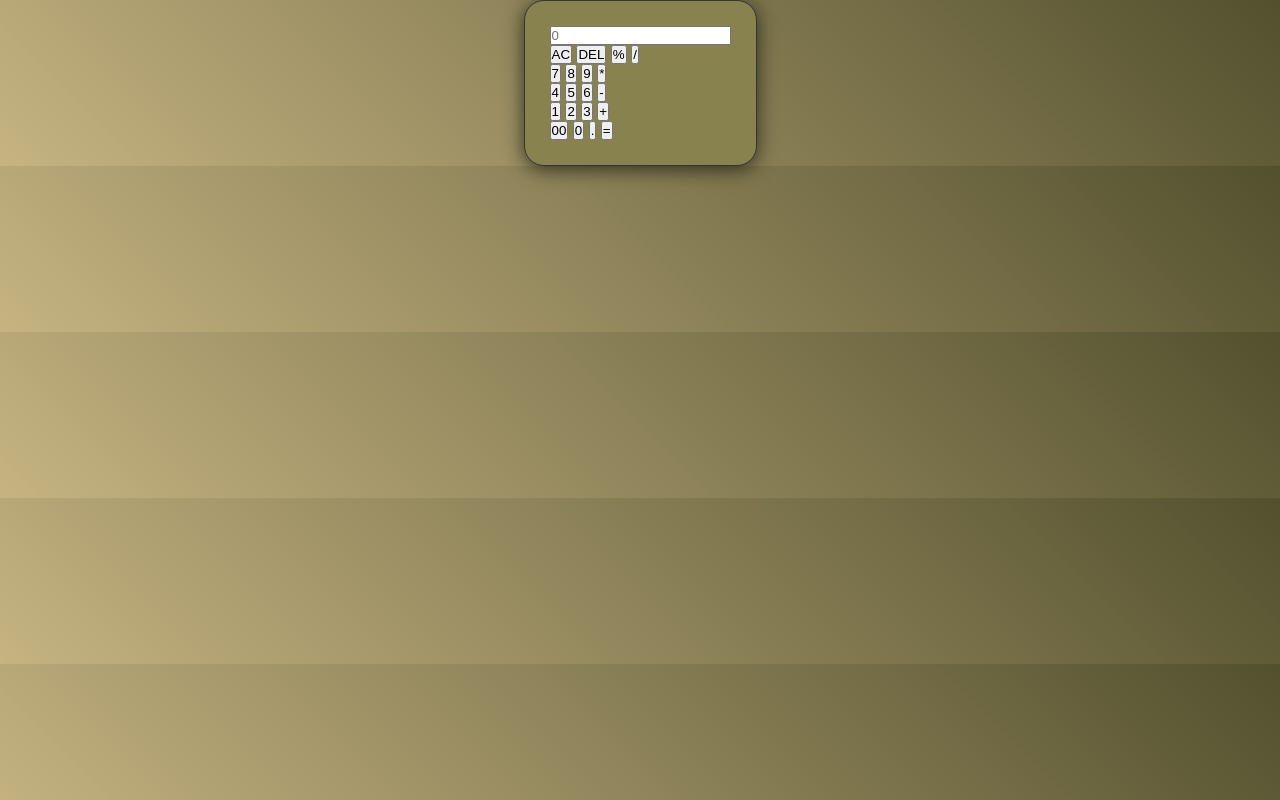
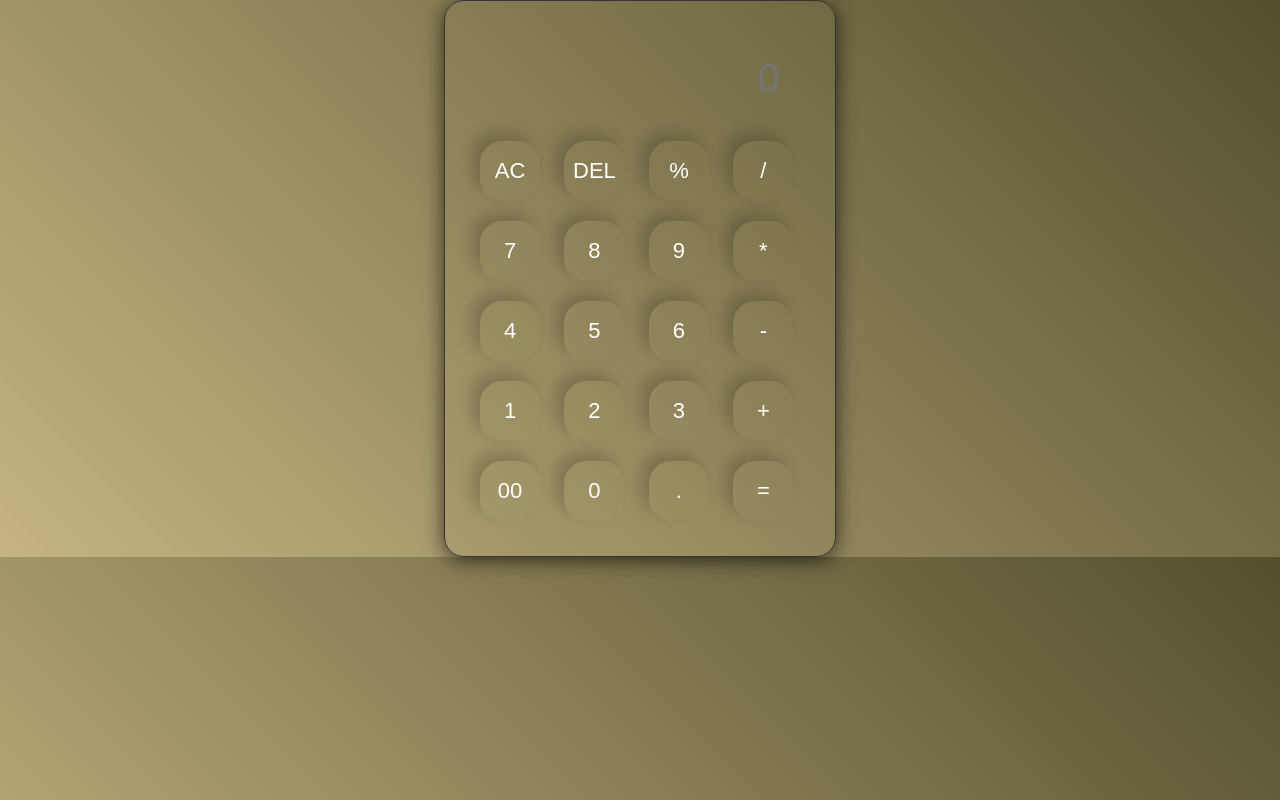
Before and after one commit to Zayanr2/Calculator, a plain HTML site: page index.html in a window 1280 px wide. Drawn offline with Linux system fonts and the light colour scheme.

Commit message:
css almost done, styles the calculator

```diff
--- a/style.css
+++ b/style.css
@@ -21,8 +21,39 @@ body{
     border: 1.5px solid #353434;
     padding: 25px;
     border-radius: 20px;
-    background:  #88834e;
+    background:  transparent;
     box-shadow: 0px 3px 20px #000000a9;
 }
 
-input{}
+input{
+    width: 320px;
+    border: none;
+    padding: 20px;
+    margin:10px;
+    background: transparent;
+    border-radius:5px;
+    box-shadow: 0px 3px 15px rgbs(80, 80, 80, 0.2);
+    font-size: 40px;
+    color: #ffffff;
+    text-align: right;
+    cursor: pointer;
+}
+
+input ::placeholder{
+    color: #ffffff;
+}
+
+
+button{
+    border:none;
+    width:60px;
+    height:60px;
+    margin: 10px;
+    border-radius: 22px;
+    background: transparent;
+    color: #ffffff;
+    font-size:22px;
+    box-shadow: -8px -8px 15px rgb(12, 12, 12 , 0.2);
+    cursor:pointer;
+
+}
```
